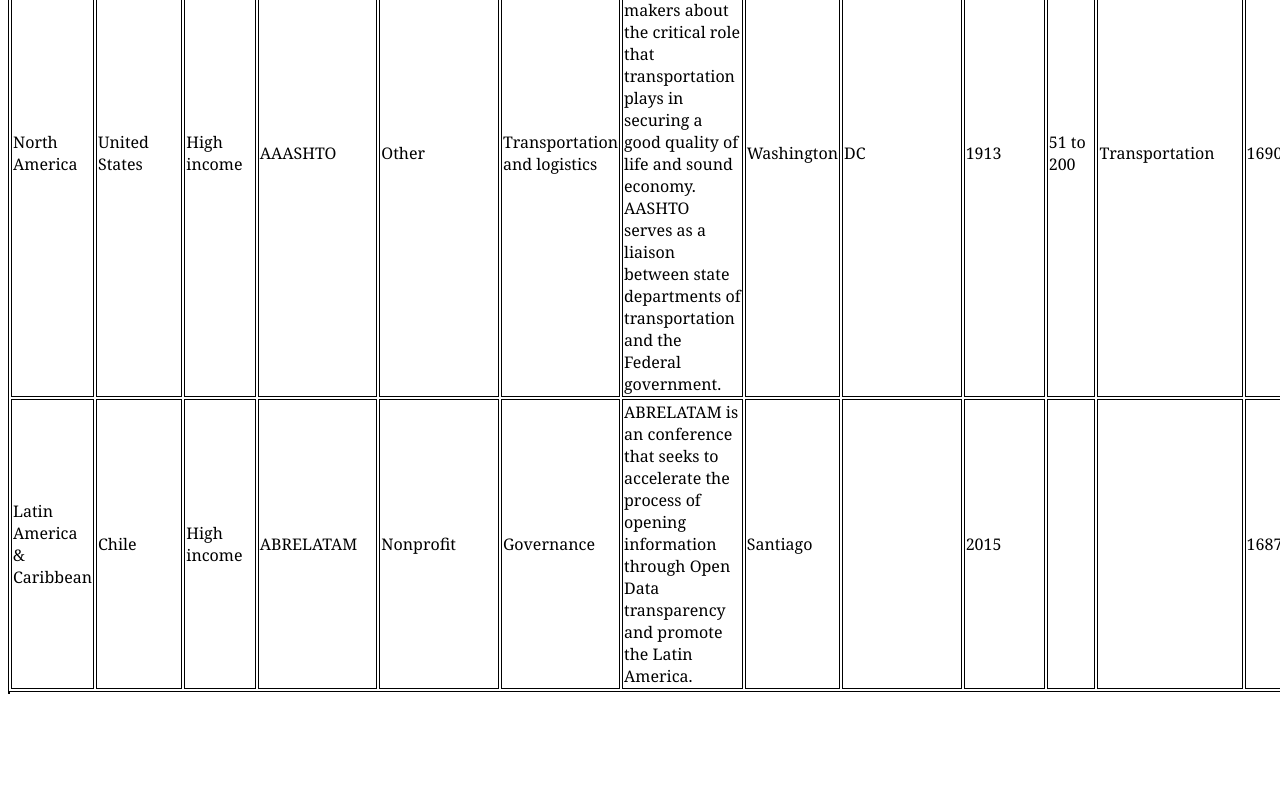
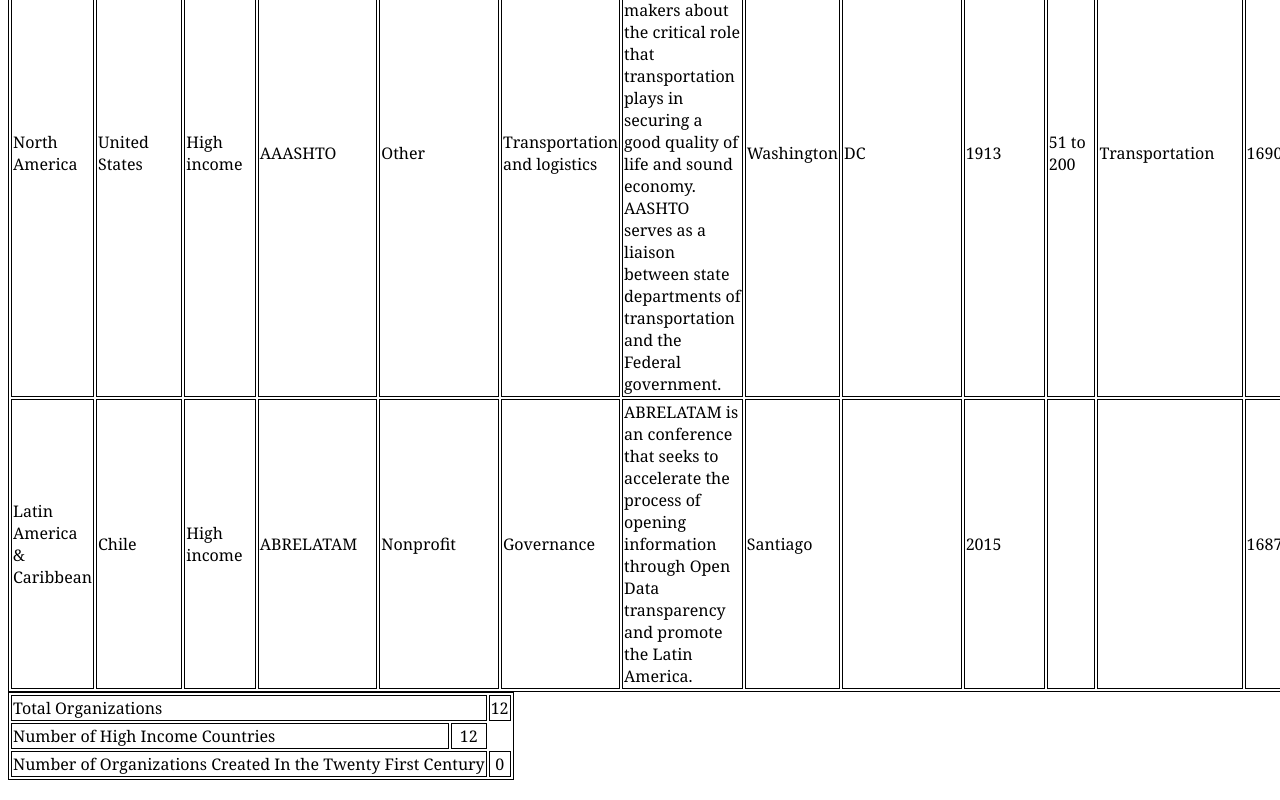
Before and after one commit to hclark15/hclark15.github.io, a plain HTML site: page tabledata.html in a window 1280 px wide. Shown: the part 2579-3379 px from the top of the page. Before the commit the page ends 3293 px from the top, so only its background shows below. Drawn offline with Linux system fonts and the light colour scheme.

Commit message:
Update tabledata.html

```diff
--- a/tabledata.html
+++ b/tabledata.html
@@ -268,9 +268,12 @@ function generateNewText(){
 		 }
 
 	}
-	generateNewText();
+	// generateNewText();
 	document.getElementById("orginfo").innerHTML = text;
-	document.getElementById("stats").innerHTML = newText;
+	document.getElementById("stats").innerHTML =  "<tr><td colspan='12'>"+"Total Organizations"+" </td><td align='center'>" + orgNum + "</td></tr>"
+	+ "<tr><td = colspan'12'>"+ "Number of High Income Countries"+" </td><td align = 'center'>" + income +"</td></tr>"
+	 + "<tr><td colspan='12'>"+"Number of Organizations Created In the Twenty First Century"+"</td><td align='center'>" + year + "</td></tr>";
+
 
 	/*document.getElementsByTagName("table[0]").addEventListener("mouseover", mouseOver);
 	document.getElementsByTagName("tr").addEventListener("mouseout", mouseOut);*/
```
